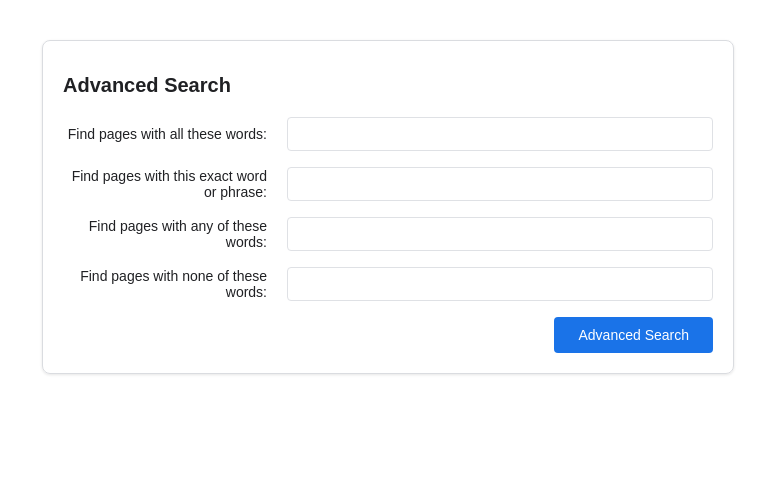
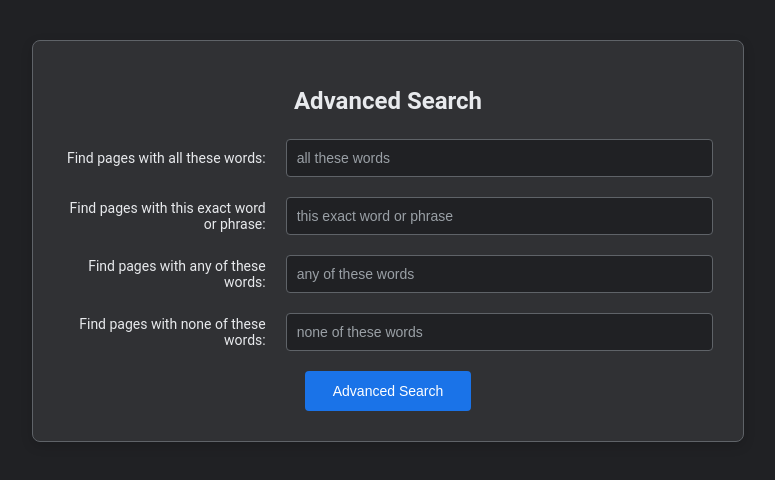
Before and after one commit to ecabuen/google-project, a plain HTML site: page index2.html in a window 1280 px wide. Shown: the whole page, without its empty margins (252-1027 px from the left). Drawn offline with Linux system fonts and the light colour scheme.

Commit message:
Functional

```diff
--- a/index2.html
+++ b/index2.html
@@ -3,14 +3,14 @@
 <head>
     <meta charset="UTF-8">
     <meta name="viewport" content="width=device-width, initial-scale=1.0">
-    <title>Google Advanced Search</title>
+    <title>Google Advanced Search - Dark Mode</title>
     <style>
         body {
-            font-family: Arial, sans-serif;
+            font-family: 'Roboto', Arial, sans-serif;
             margin: 0;
             padding: 0;
-            background-color: #fff;
-            color: #202124;
+            background-color: #202124;
+            color: #e8eaed;
             display: flex;
             justify-content: center;
             padding-top: 40px;
@@ -18,47 +18,64 @@
         .container {
             max-width: 650px;
             width: 100%;
-            padding: 20px;
-            border: 1px solid #dadce0;
+            padding: 30px;
+            border: 1px solid #5f6368;
             border-radius: 8px;
-            box-shadow: 0px 1px 3px rgba(0, 0, 0, 0.1);
+            background-color: #303134;
+            box-shadow: 0 4px 12px rgba(0, 0, 0, 0.15);
         }
         h1 {
-            font-size: 20px;
-            margin-bottom: 20px;
+            font-size: 24px;
+            margin-bottom: 24px;
+            color: #e8eaed;
+            text-align: center;
         }
         .form-group {
             display: flex;
             align-items: center;
-            margin-bottom: 16px;
+            margin-bottom: 20px;
         }
         .form-group label {
             flex: 1;
             font-size: 14px;
             margin-right: 20px;
             text-align: right;
+            color: #e8eaed;
         }
         .form-group input {
             flex: 2;
-            padding: 8px;
-            border: 1px solid #dfe1e5;
+            padding: 10px;
+            border: 1px solid #5f6368;
             border-radius: 4px;
+            background-color: #202124;
+            color: #e8eaed;
             font-size: 14px;
+            transition: border-color 0.3s;
+        }
+        .form-group input::placeholder {
+            color: #9aa0a6;
+        }
+        .form-group input:focus {
+            border-color: #1a73e8;
+            outline: none;
         }
         .button-container {
-            text-align: right;
+            text-align: center;
+            margin-top: 20px;
         }
         .button {
             background-color: #1a73e8;
             color: white;
-            padding: 10px 24px;
+            padding: 12px 28px;
             border: none;
             border-radius: 4px;
             cursor: pointer;
             font-size: 14px;
+            transition: background-color 0.3s, box-shadow 0.3s;
         }
         .button:hover {
             background-color: #1669c1;
+            box-shadow: 0 2px 8px rgba(0, 0, 0, 0.2);
         }
     </style>
 </head>
@@ -68,19 +85,19 @@
         <form action="https://www.google.com/search" method="get">
             <div class="form-group">
                 <label for="all-words">Find pages with all these words:</label>
-                <input type="text" id="all-words" name="as_q">
+                <input type="text" id="all-words" name="as_q" placeholder="all these words">
             </div>
             <div class="form-group">
                 <label for="exact-phrase">Find pages with this exact word or phrase:</label>
-                <input type="text" id="exact-phrase" name="as_epq">
+                <input type="text" id="exact-phrase" name="as_epq" placeholder="this exact word or phrase">
             </div>
             <div class="form-group">
                 <label for="any-words">Find pages with any of these words:</label>
-                <input type="text" id="any-words" name="as_oq">
+                <input type="text" id="any-words" name="as_oq" placeholder="any of these words">
             </div>
             <div class="form-group">
                 <label for="none-words">Find pages with none of these words:</label>
-                <input type="text" id="none-words" name="as_eq">
+                <input type="text" id="none-words" name="as_eq" placeholder="none of these words">
             </div>
             <div class="button-container">
                 <button type="submit" class="button">Advanced Search</button>
```
